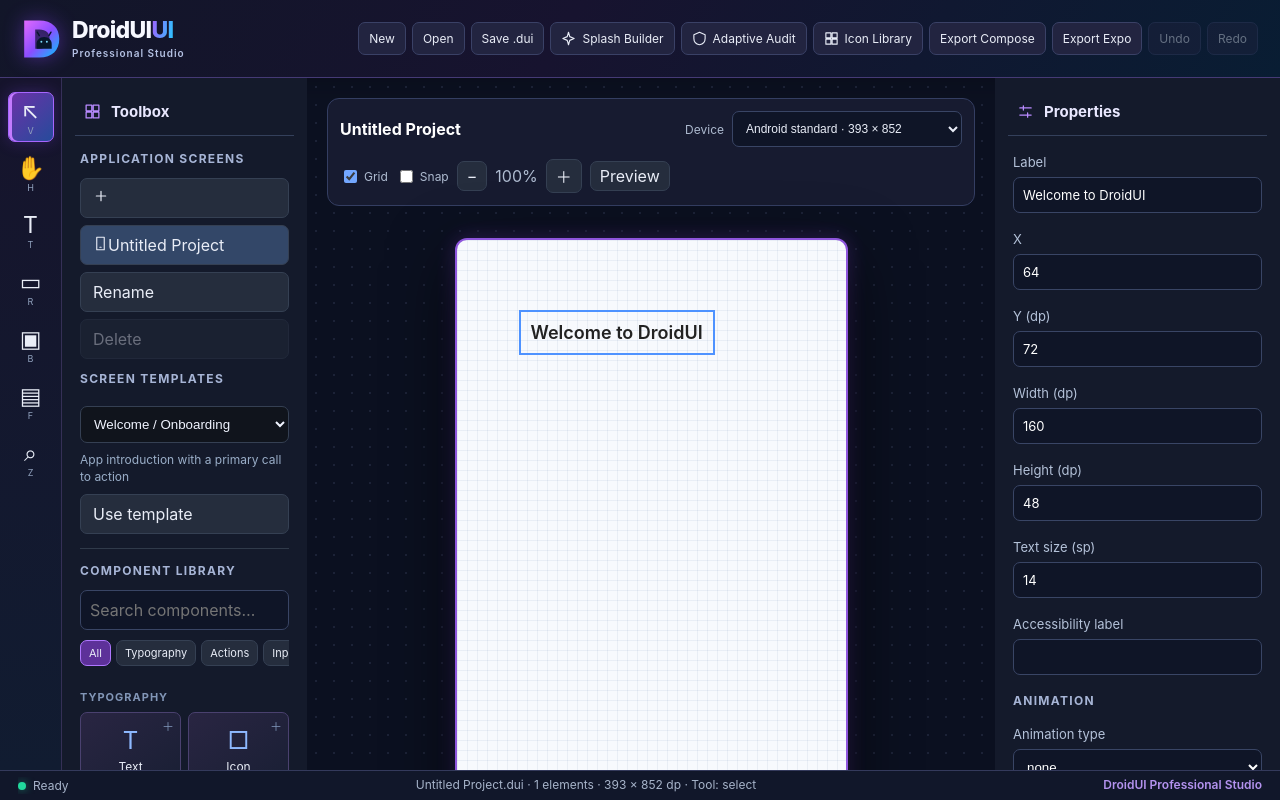
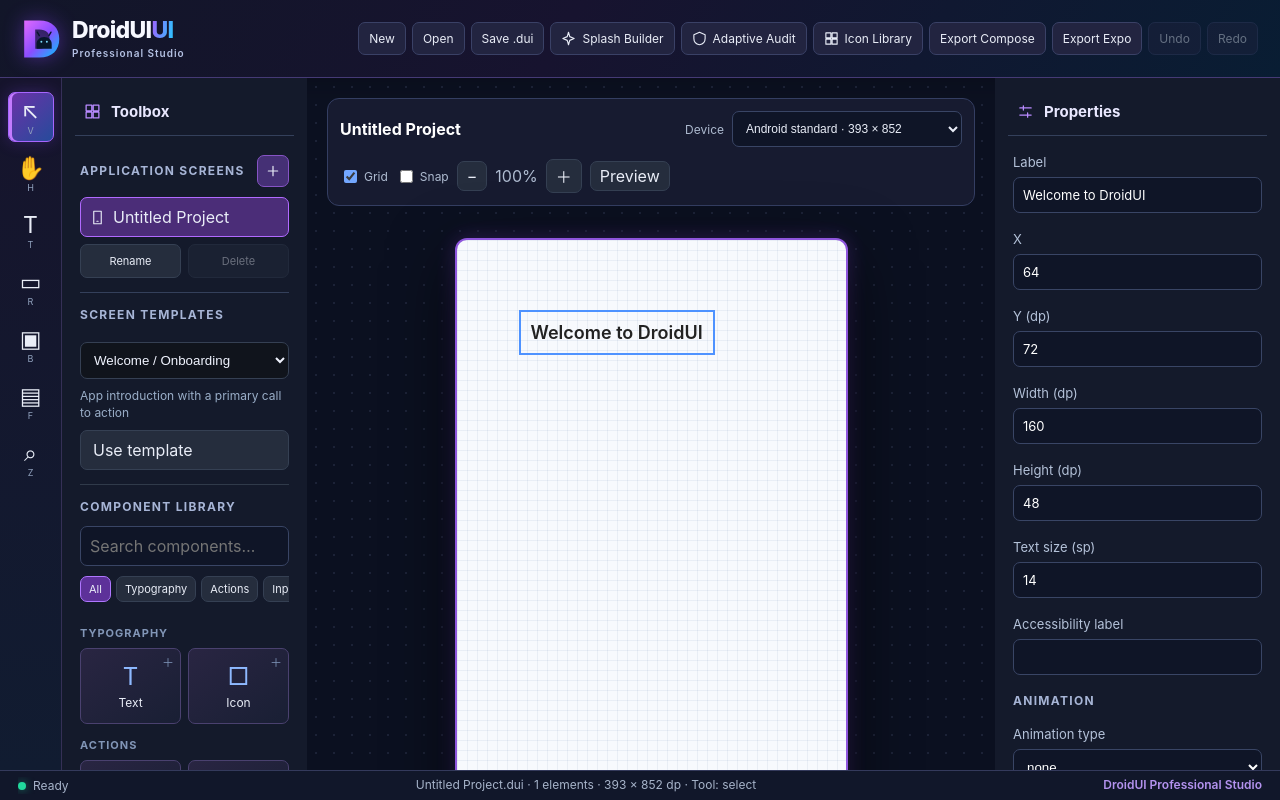
Before and after one commit to CodePhrex/DroidUI-Windows, a React (Vite) app: page / in a window 1280 px wide. Built offline with nearby package versions, Linux system fonts and the light colour scheme.

Commit message:
style(studio): add branded multi-screen project navigator

```diff
--- a/src/style.css
+++ b/src/style.css
@@ -139,3 +139,13 @@ footer{background:#11172a;border-color:#343a5c;gap:15px}
 @media(max-width:1450px){.brand-tagline{display:none}.actions{max-width:calc(100vw - 245px)}}
 @media(max-width:1100px){.workspace{grid-template-columns:54px 205px minmax(390px,1fr) 225px}.brand-copy small{font-size:9px}}
 @media(prefers-reduced-motion:reduce){.brand svg{filter:none}}
+
+.screens-panel{padding:0 0 14px;margin-bottom:14px;border-bottom:1px solid #34405b}
+.screens-heading{display:flex;align-items:center;justify-content:space-between;gap:8px}
+.screens-heading button{width:32px;height:32px;display:flex;align-items:center;justify-content:center;padding:5px;margin:0;background:#453075;border-color:#8654c5}
+.screen-list{display:flex;flex-direction:column;gap:5px;max-height:180px;overflow:auto;margin:7px 0}
+.screen-list button{display:flex;align-items:center;gap:8px;margin:0;padding:9px;min-width:0}
+.screen-list button span{overflow:hidden;text-overflow:ellipsis;white-space:nowrap}
+.screen-list button.active{border-color:#b16aff;background:#4b2d78!important}
+.screen-actions{display:flex;gap:7px}
+.screen-actions button{margin:0;flex:1;text-align:center;font-size:11px}
```
